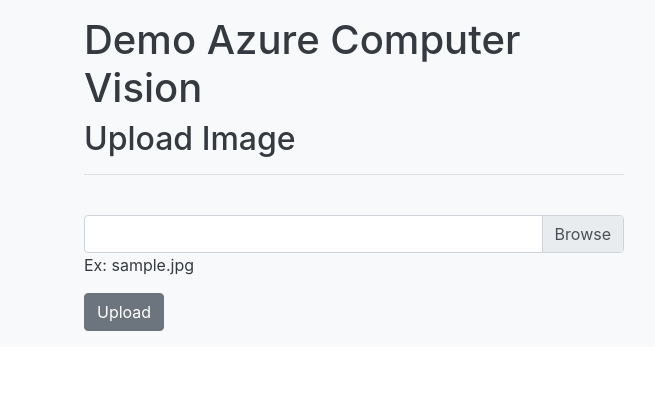
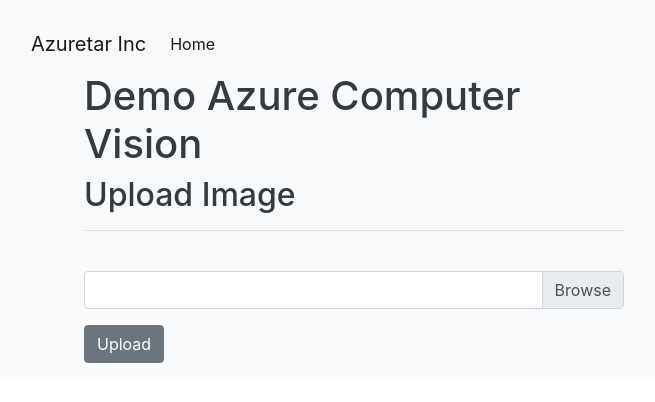
Before and after one commit to frdvo/azure_cv_cicd, a Flask app: page /upload-image in a window 1280 px wide. Shown: the top 402 px of the page, without its empty margins (1-656 px from the left). Run offline with Flask 2, Linux system fonts and the light colour scheme; some libraries are stand-ins or nearby versions.

Commit message:
Navbar Home buttom redirect hello world

```diff
--- a/docker/scr/app.py
+++ b/docker/scr/app.py
@@ -20,7 +20,8 @@
 
 @app.route('/')
 def hello_world():
-    return "hello"
+
+    return redirect('/upload-image')
 
 
 @app.route("/upload-image", methods=["GET", "POST"])
@@ -55,4 +56,4 @@
 
 if __name__ == "__main__":
 
-    app.run(host='0.0.0.0',port=5000)
+    app.run(host='0.0.0.0',port=5000,debug=True, use_debugger=False, use_reloader=False)
--- a/docker/scr/templates/base.html
+++ b/docker/scr/templates/base.html
@@ -14,6 +14,17 @@
 </head>
 <body>
     <div class="p-3 mb-2 bg-light text-dark">
+        <nav class="navbar navbar-expand-lg navbar-light bg-light">
+            <a class="navbar-brand" href="{{ url_for('upload_image') }}" > Azuretar Inc</a>
+            <button class="navbar-toggler" type="button" data-toggle="collapse" data-target="#navbarNavAltMarkup" aria-controls="navbarNavAltMarkup" aria-expanded="false" aria-label="Toggle navigation">
+              <span class="navbar-toggler-icon"></span>
+            </button>
+            <div class="collapse navbar-collapse" id="navbarNavAltMarkup">
+              <div class="navbar-nav">
+                <a class="nav-item nav-link active" href="{{ url_for('upload_image') }}">Home <span class="sr-only">(current)</span></a>
+              </div>
+            </div>
+          </nav>
     {% block content %}
 
 
--- a/docker/scr/templates/upload_image.html
+++ b/docker/scr/templates/upload_image.html
@@ -18,8 +18,8 @@
                     <div class="custom-file">
                         <input type="file" class="custom-file-input" name="image" id="image">
                         <label class="custom-file-label" for="image"></label>
-                        <div id="file-upload-filename">
-                            Ex: sample.jpg
+                        <div id="file-upload-filename" class="text-muted">
+
                         </div>
                     </div>
                 </div>
```
